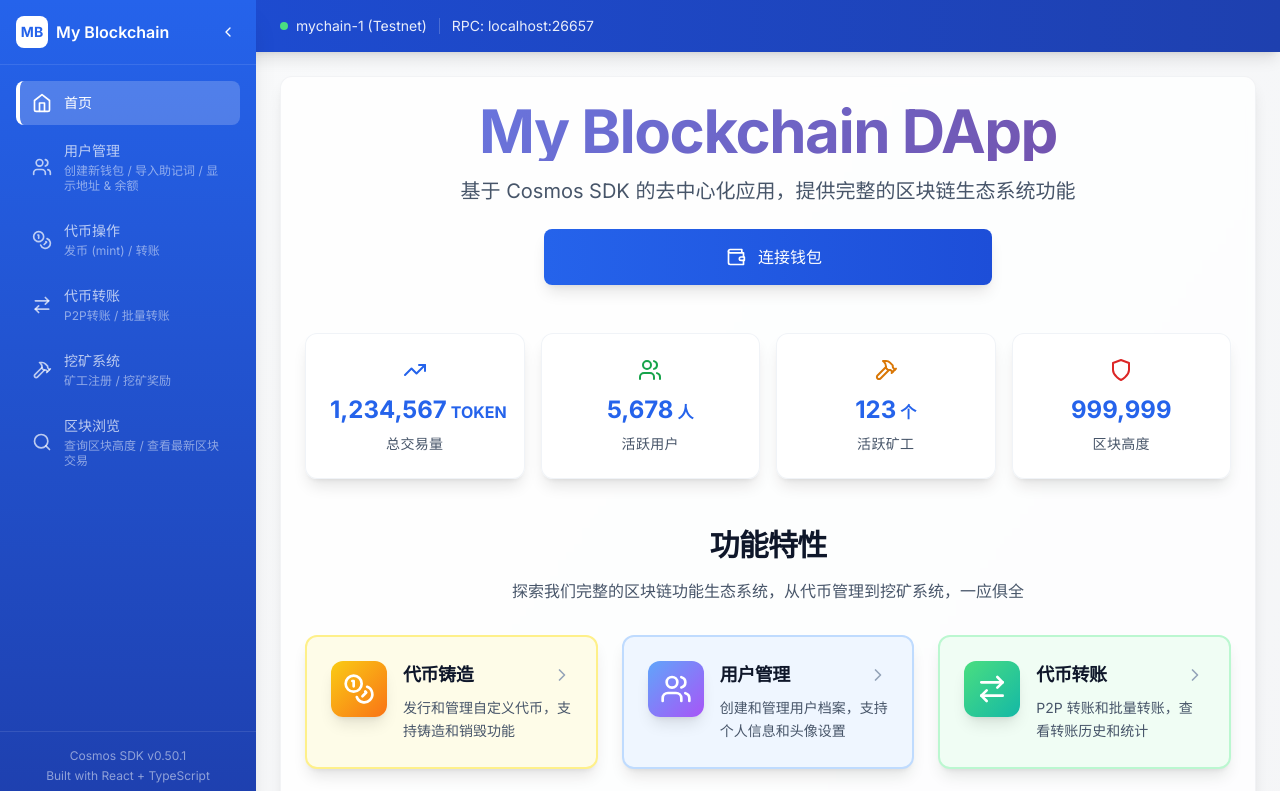
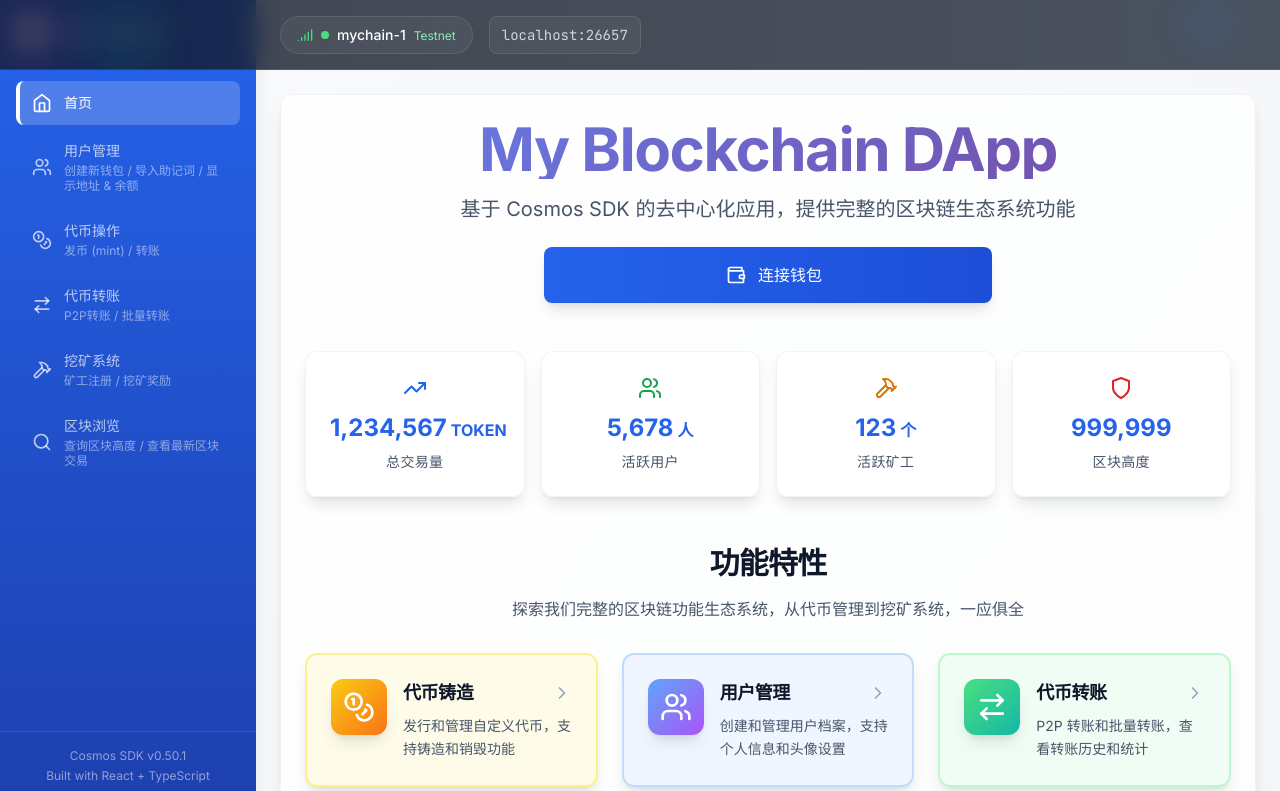
Before and after one commit to leonaries/my-blockchain-dapp, a React (Vite) app: page / in a window 1280 px wide. Shown: the top 791 px of the page. Built offline with nearby package versions, Linux system fonts and the light colour scheme; what @cosmjs/stargate would draw is missing.

Commit message:
🎨 现代化Header组件 - 添加玻璃态效果和现代Web3设计

```diff
--- a/src/components/Layout/Header.tsx
+++ b/src/components/Layout/Header.tsx
@@ -1,5 +1,5 @@
 import React from 'react'
-import { Wallet, LogOut, RefreshCcw, Copy, ExternalLink } from 'lucide-react'
+import { Wallet, LogOut, RefreshCcw, Copy, ExternalLink, Zap, Signal } from 'lucide-react'
 import { useWallet } from '@store/WalletContext'
 import toast from 'react-hot-toast'
 
@@ -9,104 +9,149 @@
   const copyAddress = async () => {
     if (connectedWallet) {
       await navigator.clipboard.writeText(connectedWallet.address)
-      toast.success('地址已复制到剪贴板')
+      toast.success('地址已复制到剪贴板', {
+        style: {
+          background: 'rgba(16, 185, 129, 0.1)',
+          color: '#ffffff',
+          border: '1px solid rgba(16, 185, 129, 0.3)',
+          backdropFilter: 'blur(12px)',
+        },
+      })
     }
   }
 
   const handleRefresh = async () => {
     await refreshBalance()
-    toast.success('余额已刷新')
+    toast.success('余额已刷新', {
+      style: {
+        background: 'rgba(139, 92, 246, 0.1)',
+        color: '#ffffff',
+        border: '1px solid rgba(139, 92, 246, 0.3)',
+        backdropFilter: 'blur(12px)',
+      },
+    })
   }
 
   return (
-    <header className="bg-gradient-to-r from-primary-700 to-primary-800 text-white shadow-lg lg:pl-64">
-      <div className="px-6 py-4">
+    <header className="sticky top-0 z-50 lg:pl-64">
+      {/* 玻璃态背景 */}
+      <div className="absolute inset-0 bg-gradient-to-r from-gray-900/80 to-gray-800/80 backdrop-blur-md border-b border-white/10"></div>
+
+      {/* 动态背景粒子效果 */}
+      <div className="absolute inset-0 overflow-hidden">
+        <div className="absolute -top-4 -left-4 w-24 h-24 bg-purple-500/10 rounded-full blur-xl animate-pulse"></div>
+        <div className="absolute -top-2 right-10 w-16 h-16 bg-blue-500/10 rounded-full blur-lg animate-pulse delay-1000"></div>
+        <div className="absolute -bottom-2 left-20 w-20 h-20 bg-cyan-500/10 rounded-full blur-xl animate-pulse delay-2000"></div>
+      </div>
+
+      <div className="relative px-6 py-4">
         <div className="flex items-center justify-between">
           {/* Logo - Mobile */}
           <div className="lg:hidden">
-            <div className="flex items-center space-x-2">
-              <div className="w-8 h-8 bg-white rounded-lg flex items-center justify-center">
-                <span className="text-primary-600 font-bold text-sm">MB</span>
+            <div className="flex items-center space-x-3">
+              <div className="relative">
+                <div className="w-10 h-10 bg-gradient-to-br from-purple-500 to-cyan-500 rounded-xl flex items-center justify-center shadow-lg">
+                  <Zap className="w-5 h-5 text-white" />
                 </div>
-              <span className="font-semibold text-white">
-                My Blockchain
+                <div className="absolute -top-1 -right-1 w-3 h-3 bg-green-400 rounded-full border-2 border-gray-900"></div>
+              </div>
+              <div>
+                <span className="font-bold text-white text-lg bg-gradient-to-r from-purple-400 to-cyan-400 bg-clip-text text-transparent">
+                  BlockchainDApp
                 </span>
+                <div className="text-xs text-gray-300">Web3 • DeFi</div>
+              </div>
             </div>
           </div>
 
-          {/* Network Status */}
-          <div className="hidden lg:flex items-center space-x-3">
-            <div className="flex items-center space-x-2">
+          {/* Network Status - Enhanced */}
+          <div className="hidden lg:flex items-center space-x-4">
+            <div className="flex items-center space-x-2 bg-white/5 backdrop-blur-sm px-4 py-2 rounded-full border border-white/10">
+              <div className="relative flex items-center">
+                <Signal className="w-4 h-4 text-green-400 mr-2" />
                 <div className="w-2 h-2 bg-green-400 rounded-full animate-pulse"></div>
-              <span className="text-sm text-white/90">
-                mychain-1 (Testnet)
-              </span>
               </div>
-
-            <div className="h-4 w-px bg-white/20"></div>
-
-            <div className="text-sm text-white/90">
-              RPC: localhost:26657
+              <div className="text-sm">
+                <span className="text-white font-medium">mychain-1</span>
+                <span className="text-green-300 ml-2 text-xs">Testnet</span>
               </div>
             </div>
 
-          {/* Wallet Info */}
+            <div className="text-sm text-gray-300 bg-white/5 backdrop-blur-sm px-3 py-2 rounded-lg border border-white/10 font-mono">
+              localhost:26657
+            </div>
+          </div>
+
+          {/* Wallet Info - Modernized */}
           {connectedWallet && (
-            <div className="flex items-center space-x-3">
-              {/* Balance */}
-              <div className="hidden sm:block text-right">
-                <div className="text-sm font-medium text-white">
-                  {parseInt(connectedWallet.balance).toLocaleString()} TOKEN
+            <div className="flex items-center space-x-4">
+              {/* Balance Card */}
+              <div className="hidden sm:block">
+                <div className="bg-gradient-to-r from-purple-500/10 to-cyan-500/10 backdrop-blur-sm px-4 py-3 rounded-xl border border-white/10">
+                  <div className="flex items-center space-x-2">
+                    <div className="w-2 h-2 bg-gradient-to-r from-purple-400 to-cyan-400 rounded-full"></div>
+                    <div>
+                      <div className="text-lg font-bold text-white">
+                        {parseInt(connectedWallet.balance).toLocaleString()}
                       </div>
-                <div className="text-xs text-white/70">
-                  余额
+                      <div className="text-xs text-gray-300 -mt-1">TOKEN 余额</div>
+                    </div>
+                  </div>
                 </div>
               </div>
 
               {/* Wallet Actions */}
               <div className="flex items-center space-x-2">
-                {/* Address */}
-                <div className="hidden md:flex items-center space-x-2 bg-white/10 backdrop-blur-sm px-3 py-2 rounded-lg border border-white/10">
-                  <Wallet className="w-4 h-4 text-white/70" />
-                  <span className="text-sm font-mono text-white">
-                    {`${connectedWallet.address.slice(0, 8)}...${connectedWallet.address.slice(-6)}`}
-                  </span>
+                {/* Address Display */}
+                <div className="hidden md:flex items-center space-x-3 bg-white/5 backdrop-blur-sm px-4 py-3 rounded-xl border border-white/10 hover:bg-white/10 transition-all duration-200">
+                  <div className="w-8 h-8 bg-gradient-to-br from-purple-500 to-cyan-500 rounded-lg flex items-center justify-center">
+                    <Wallet className="w-4 h-4 text-white" />
+                  </div>
+                  <div>
+                    <div className="text-sm font-mono text-white">
+                      {`${connectedWallet.address.slice(0, 6)}...${connectedWallet.address.slice(-4)}`}
+                    </div>
+                    <div className="text-xs text-green-300">已连接</div>
+                  </div>
                   <button
                     onClick={copyAddress}
-                    className="text-white/50 hover:text-white transition-colors"
+                    className="text-gray-400 hover:text-white transition-colors p-1 hover:bg-white/10 rounded-lg"
                     title="复制地址"
                   >
-                    <Copy className="w-3 h-3" />
+                    <Copy className="w-4 h-4" />
                   </button>
                 </div>
 
-                {/* Action Buttons */}
+                {/* Action Buttons - Glass Effect */}
+                <div className="flex items-center space-x-2">
                   <button
                     onClick={handleRefresh}
-                  className="p-2 text-white/70 hover:text-white hover:bg-white/10 rounded-lg transition-colors"
+                    className="relative group p-3 bg-white/5 backdrop-blur-sm hover:bg-purple-500/20 border border-white/10 hover:border-purple-400/30 rounded-xl transition-all duration-200 overflow-hidden"
                     title="刷新余额"
                   >
-                  <RefreshCcw className="w-4 h-4" />
+                    <div className="absolute inset-0 bg-gradient-to-r from-purple-600/0 via-purple-600/10 to-purple-600/0 translate-x-[-100%] group-hover:translate-x-[100%] transition-transform duration-700"></div>
+                    <RefreshCcw className="w-4 h-4 text-white relative z-10" />
                   </button>
 
                   <button
                     onClick={disconnectWallet}
-                  className="p-2 text-white/70 hover:text-white hover:bg-red-500/20 rounded-lg transition-colors"
+                    className="relative group p-3 bg-white/5 backdrop-blur-sm hover:bg-red-500/20 border border-white/10 hover:border-red-400/30 rounded-xl transition-all duration-200 overflow-hidden"
                     title="断开连接"
                   >
-                  <LogOut className="w-4 h-4" />
+                    <div className="absolute inset-0 bg-gradient-to-r from-red-600/0 via-red-600/10 to-red-600/0 translate-x-[-100%] group-hover:translate-x-[100%] transition-transform duration-700"></div>
+                    <LogOut className="w-4 h-4 text-white relative z-10" />
                   </button>
 
-                {/* External Links */}
-                <div className="hidden lg:flex items-center space-x-1">
+                  {/* External Link */}
                   <a
                     href="http://localhost:1317"
                     target="_blank"
                     rel="noopener noreferrer"
-                    className="p-2 text-white/70 hover:text-white hover:bg-white/10 rounded-lg transition-colors"
+                    className="hidden lg:block relative group p-3 bg-white/5 backdrop-blur-sm hover:bg-cyan-500/20 border border-white/10 hover:border-cyan-400/30 rounded-xl transition-all duration-200 overflow-hidden"
                     title="REST API"
                   >
-                    <ExternalLink className="w-4 h-4" />
+                    <div className="absolute inset-0 bg-gradient-to-r from-cyan-600/0 via-cyan-600/10 to-cyan-600/0 translate-x-[-100%] group-hover:translate-x-[100%] transition-transform duration-700"></div>
+                    <ExternalLink className="w-4 h-4 text-white relative z-10" />
                   </a>
                 </div>
               </div>
@@ -114,24 +159,44 @@
           )}
         </div>
 
-        {/* Mobile wallet info */}
+        {/* Mobile wallet info - Enhanced */}
         {connectedWallet && (
-          <div className="md:hidden mt-3 p-3 bg-white/10 backdrop-blur-sm rounded-lg border border-white/10">
-            <div className="flex items-center justify-between">
-              <div className="flex items-center space-x-2">
-                <Wallet className="w-4 h-4 text-white/70" />
-                <span className="text-sm font-mono text-white">
-                  {`${connectedWallet.address.slice(0, 12)}...${connectedWallet.address.slice(-8)}`}
-                </span>
+          <div className="md:hidden mt-4">
+            <div className="bg-gradient-to-r from-purple-500/10 to-cyan-500/10 backdrop-blur-sm p-4 rounded-xl border border-white/10">
+              <div className="flex items-center justify-between mb-3">
+                <div className="flex items-center space-x-3">
+                  <div className="w-8 h-8 bg-gradient-to-br from-purple-500 to-cyan-500 rounded-lg flex items-center justify-center">
+                    <Wallet className="w-4 h-4 text-white" />
+                  </div>
+                  <div>
+                    <div className="text-sm font-mono text-white">
+                      {`${connectedWallet.address.slice(0, 8)}...${connectedWallet.address.slice(-6)}`}
+                    </div>
+                    <div className="text-xs text-green-300">钱包已连接</div>
+                  </div>
                   <button
                     onClick={copyAddress}
-                  className="text-white/50 hover:text-white transition-colors"
+                    className="text-gray-400 hover:text-white transition-colors p-1"
                   >
-                  <Copy className="w-3 h-3" />
+                    <Copy className="w-4 h-4" />
                   </button>
                 </div>
-              <div className="text-sm font-medium text-white">
-                {parseInt(connectedWallet.balance).toLocaleString()} TOKEN
+                <div className="text-right">
+                  <div className="text-lg font-bold text-white">
+                    {parseInt(connectedWallet.balance).toLocaleString()}
+                  </div>
+                  <div className="text-xs text-gray-300">TOKEN</div>
+                </div>
+              </div>
+
+              {/* Mobile Network Status */}
+              <div className="flex items-center justify-between pt-3 border-t border-white/10">
+                <div className="flex items-center space-x-2">
+                  <div className="w-2 h-2 bg-green-400 rounded-full animate-pulse"></div>
+                  <span className="text-sm text-white">mychain-1</span>
+                  <span className="text-xs text-green-300">Testnet</span>
+                </div>
+                <div className="text-xs text-gray-300 font-mono">localhost:26657</div>
               </div>
             </div>
           </div>
```
Lines whose indentation alone changed are shown as unchanged.
